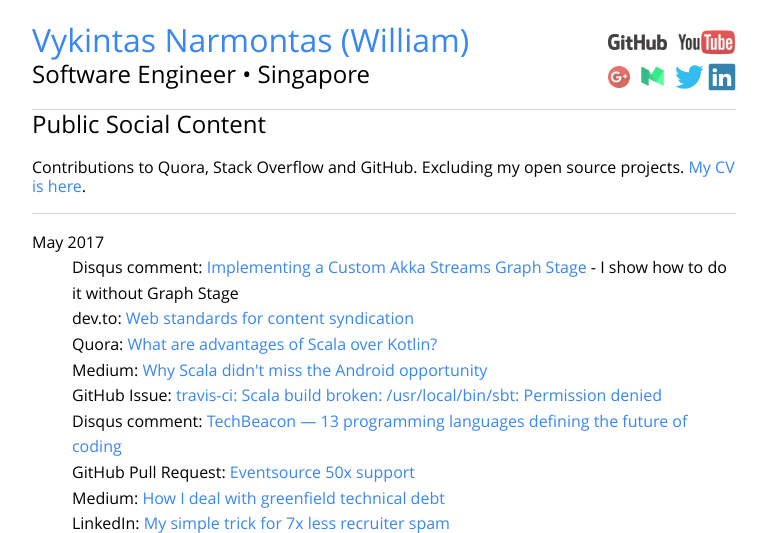
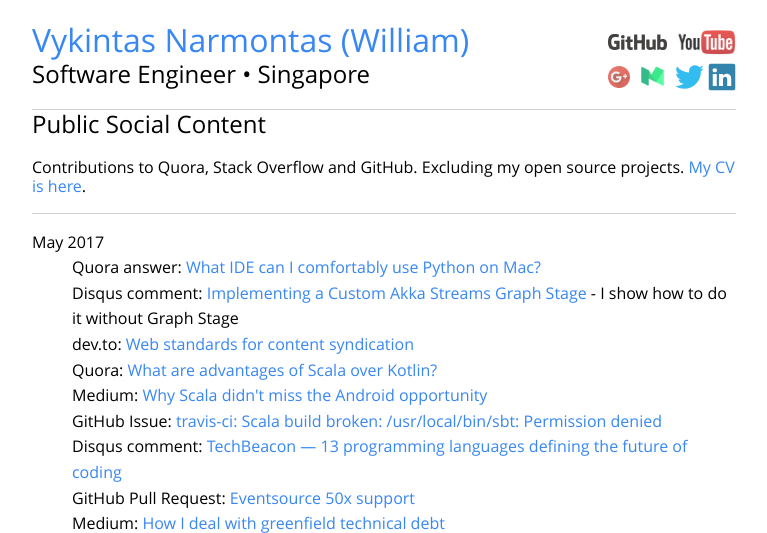
Before and after one commit to philicious/ScalaWilliam.com, a PHP site: page /content/ in a window 1280 px wide. Shown: the top 533 px of the page, without its empty margins (256-1023 px from the left). Run offline with PHP 8.4, Linux system fonts and the light colour scheme.

Commit message:
Update index.php

```diff
--- a/content/index.php
+++ b/content/index.php
@@ -9,6 +9,7 @@ require(dirname(__FILE__).'/../shared/render.inc.php');
     </header>
     <dl>
       <dt>May 2017</dt>
+      <dd>Quora answer: <a href="https://www.quora.com/What-IDE-can-I-comfortably-use-Python-on-Mac/answer/William-Narmontas">What IDE can I comfortably use Python on Mac?</a></dd>
       <dd>Disqus comment: <a href="http://blog.kunicki.org/blog/2016/07/20/implementing-a-custom-akka-streams-graph-stage/#comment-3323891068">Implementing a Custom Akka Streams Graph Stage</a> - I show how to do it without Graph Stage</dd>
       <dd>dev.to: <a href="https://dev.to/scalawilliam/web-standards-for-content-syndication">Web standards for content syndication</a></dd>
       <dd>Quora: <a href="https://www.quora.com/What-are-advantages-of-Scala-over-Kotlin/answer/William-Narmontas?srid=DB6V">What are advantages of Scala over Kotlin?</a></dd>
```
